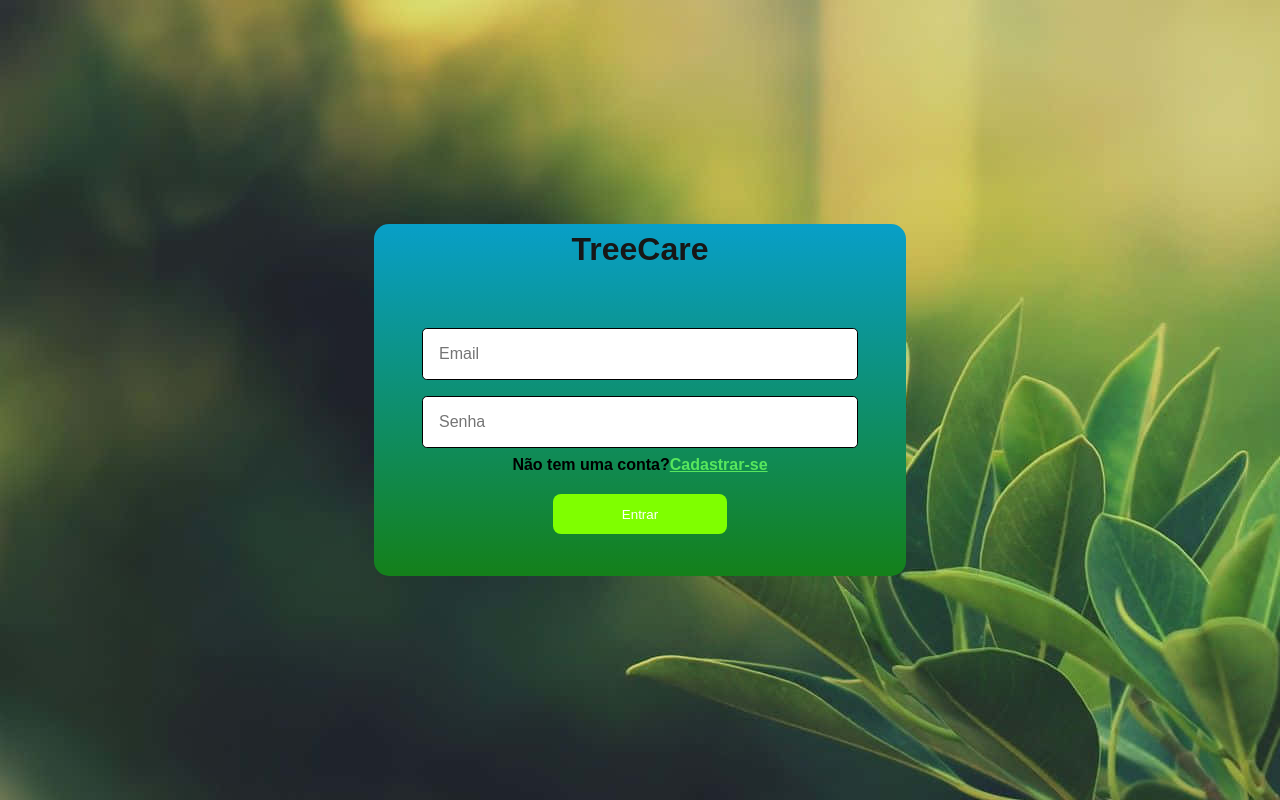
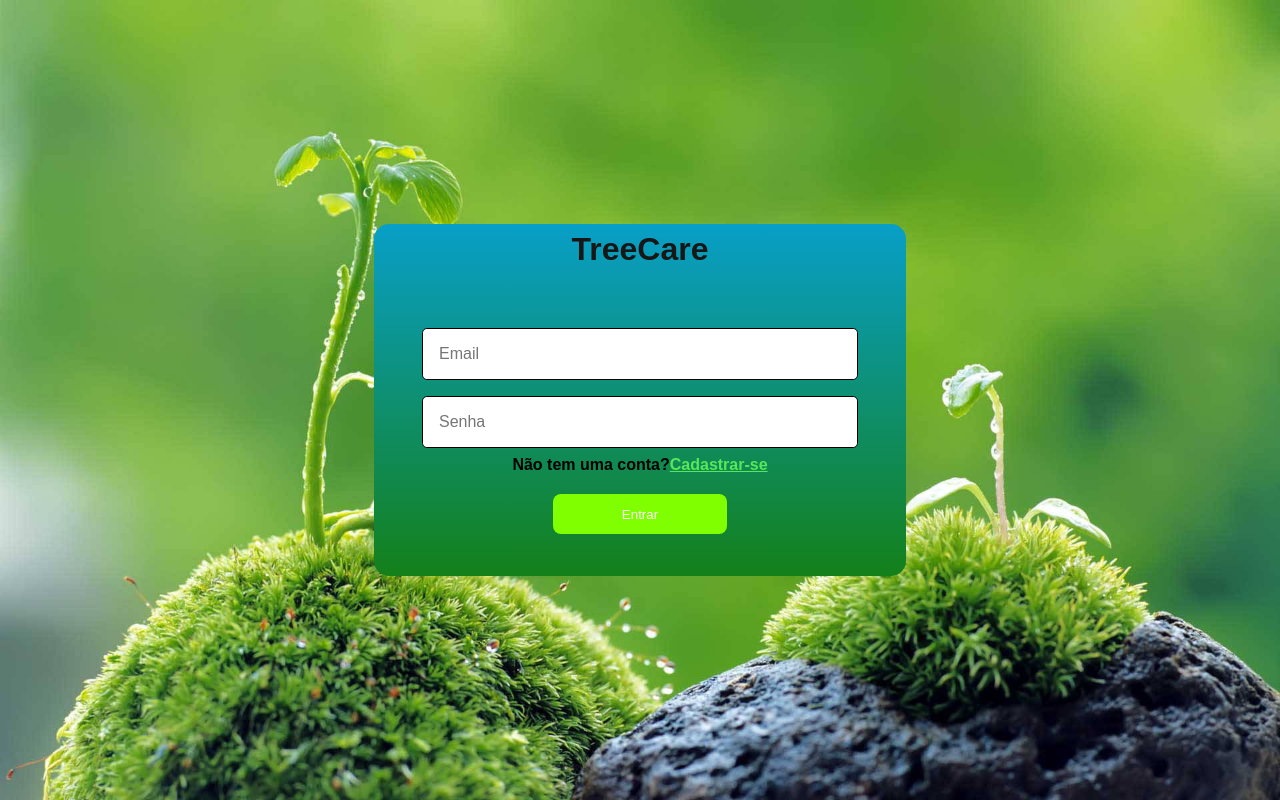
Before and after one commit to jhwrdan109/TreeCareV1, a Next.js app: page /login in a window 1280 px wide. Built offline with nearby package versions, Linux system fonts and the light colour scheme.

Commit message:
Update Home.module.scss

```diff
--- a/styles/Home.module.scss
+++ b/styles/Home.module.scss
@@ -4,7 +4,8 @@
     align-items: center;
     height: 100vh;
     width: 100%;
-    background-image: url("../images/planta2.jpg");
+    background-image: url("../images/planta3.jpg");
+    background-size: cover;
 
 
 
@@ -169,3 +170,15 @@
 
 
 }
+
+
+@media (max-width: 768px){
+   .cadastrar1{
+    display: flex;
+    margin-right: 25px;
+    height: 120%;
+    margin-left: 25px;
+    width: 50%;
+   }
+
+}
```
